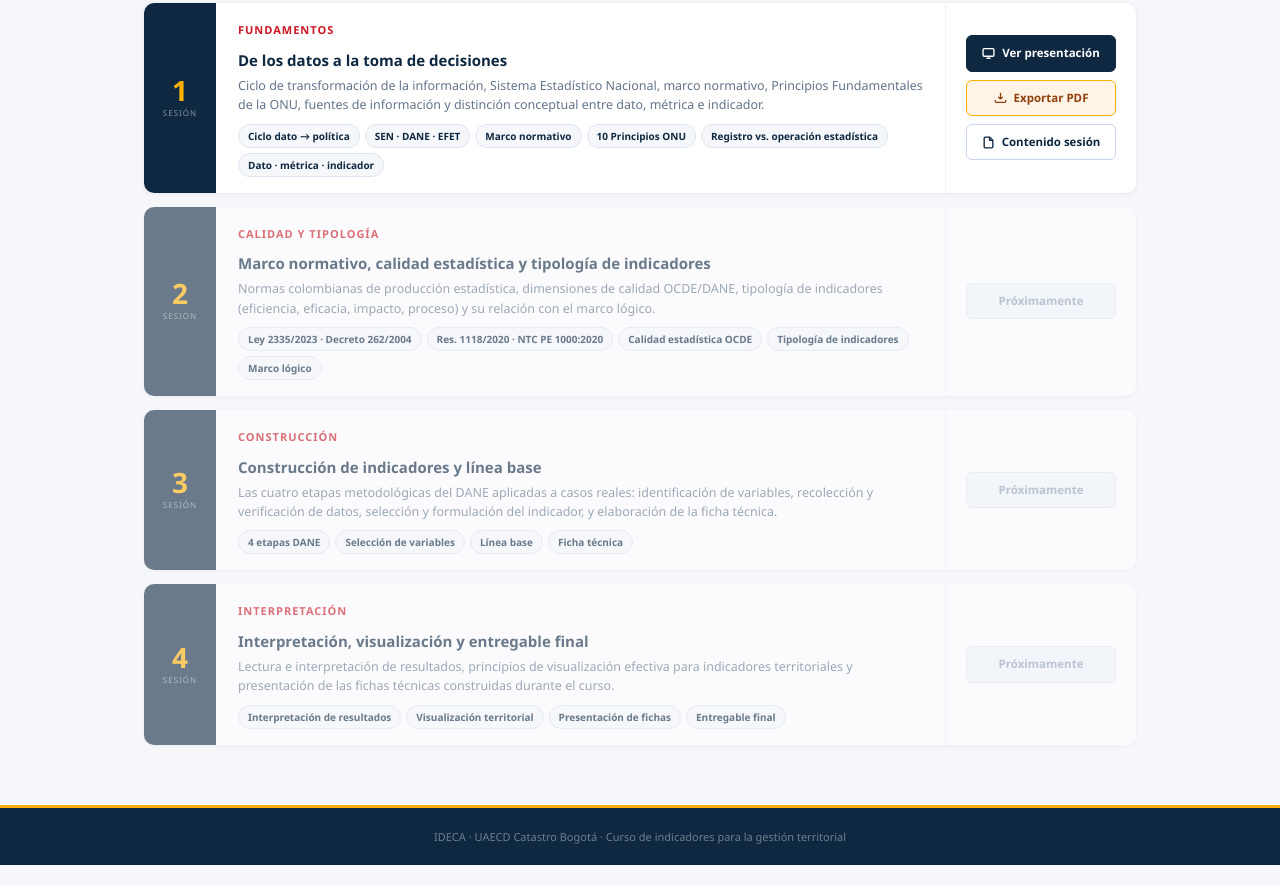
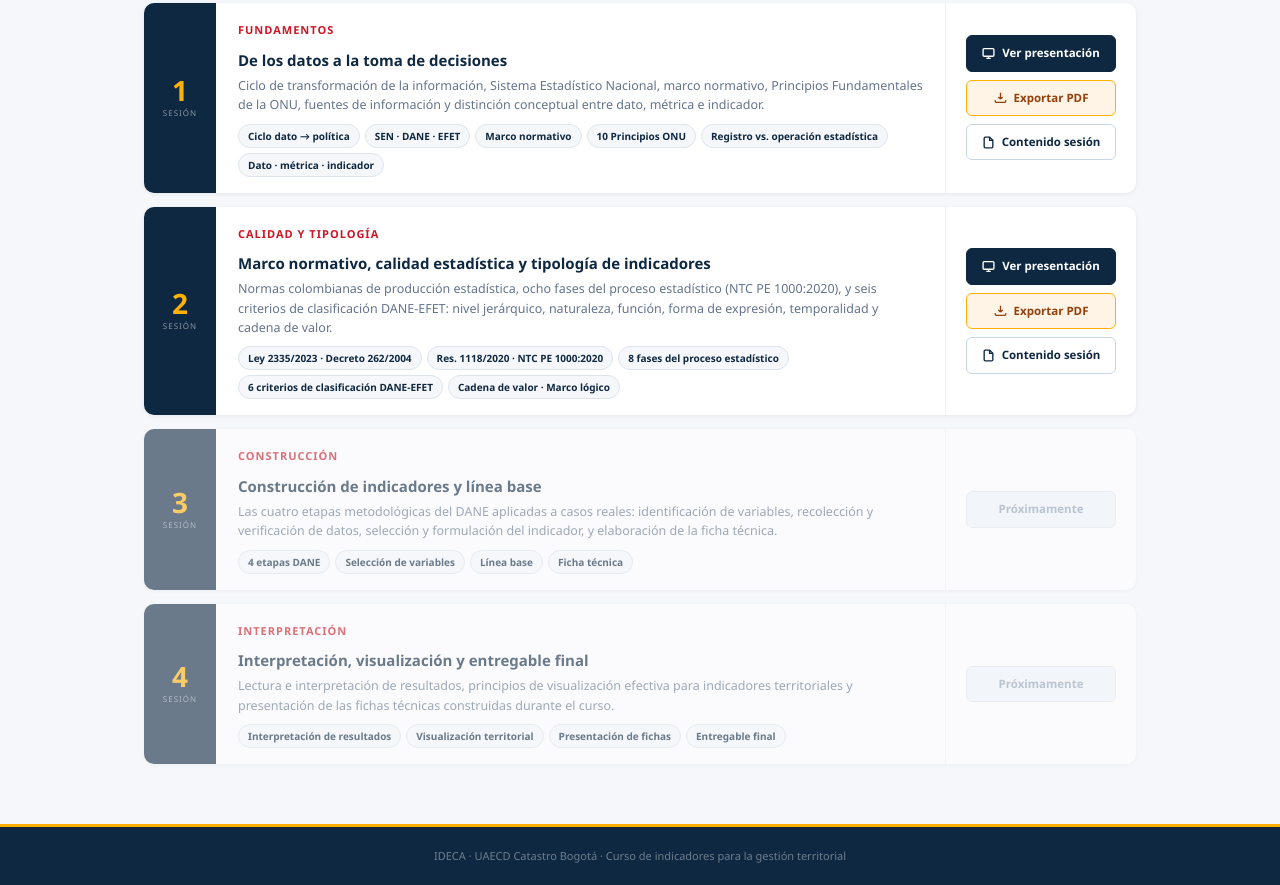
Before and after one commit to idecatablerosstreamlit/Curso_indicadores, a plain HTML site: page index.html in a window 1280 px wide. Shown: the part 816-1701 px from the top of the page. Drawn offline with Linux system fonts and the light colour scheme.

Commit message:
Add files via upload

```diff
--- a/index.html
+++ b/index.html
@@ -373,7 +373,7 @@ footer {
       </div>
 
       <!-- SESIÓN 2 -->
-      <div class="ses-card pending">
+      <div class="ses-card">
         <div class="ses-num">
           <div class="n">2</div>
           <div class="lbl">Sesión</div>
@@ -381,17 +381,28 @@ footer {
         <div class="ses-body">
           <div class="ses-sub">Calidad y tipología</div>
           <h3>Marco normativo, calidad estadística y tipología de indicadores</h3>
-          <p>Normas colombianas de producción estadística, dimensiones de calidad OCDE/DANE, tipología de indicadores (eficiencia, eficacia, impacto, proceso) y su relación con el marco lógico.</p>
+          <p>Normas colombianas de producción estadística, ocho fases del proceso estadístico (NTC PE 1000:2020), y seis criterios de clasificación DANE-EFET: nivel jerárquico, naturaleza, función, forma de expresión, temporalidad y cadena de valor.</p>
           <div class="topics">
             <span class="topic-tag">Ley 2335/2023 · Decreto 262/2004</span>
             <span class="topic-tag">Res. 1118/2020 · NTC PE 1000:2020</span>
-            <span class="topic-tag">Calidad estadística OCDE</span>
-            <span class="topic-tag">Tipología de indicadores</span>
-            <span class="topic-tag">Marco lógico</span>
+            <span class="topic-tag">8 fases del proceso estadístico</span>
+            <span class="topic-tag">6 criterios de clasificación DANE-EFET</span>
+            <span class="topic-tag">Cadena de valor · Marco lógico</span>
           </div>
         </div>
         <div class="ses-actions">
-          <span class="btn btn-disabled">Próximamente</span>
+          <a class="btn btn-navy" href="sesion_02_presentacion.html" target="_blank">
+            <svg width="13" height="13" viewBox="0 0 24 24" fill="none" stroke="currentColor" stroke-width="2.5"><rect x="2" y="3" width="20" height="14" rx="2"/><path d="M8 21h8M12 17v4"/></svg>
+            Ver presentación
+          </a>
+          <a class="btn btn-pdf" href="sesion_02_presentacion.html?pdf=1" target="_blank">
+            <svg width="13" height="13" viewBox="0 0 24 24" fill="none" stroke="currentColor" stroke-width="2.5"><path d="M12 15V3m0 12-4-4m4 4 4-4"/><path d="M2 17l.621 2.485A2 2 0 0 0 4.561 21H19.44a2 2 0 0 0 1.94-1.515L22 17"/></svg>
+            Exportar PDF
+          </a>
+          <a class="btn btn-outline" href="sesion_02_contenido.html" target="_blank">
+            <svg width="13" height="13" viewBox="0 0 24 24" fill="none" stroke="currentColor" stroke-width="2.5"><path d="M14 2H6a2 2 0 0 0-2 2v16a2 2 0 0 0 2 2h12a2 2 0 0 0 2-2V8z"/><polyline points="14 2 14 8 20 8"/></svg>
+            Contenido sesión
+          </a>
         </div>
       </div>
 
```
